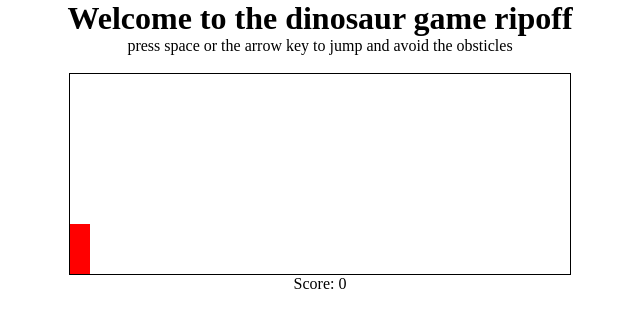
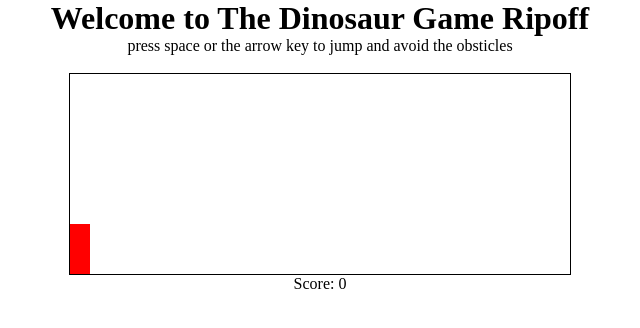
Before and after one commit to ScriptingNoob/dinosaur-game, a plain HTML site: page index.html in a window 1280 px wide. Shown: the whole page, without its empty margins (320-960 px from the left). Drawn offline with Linux system fonts and the light colour scheme.

Commit message:
added the minor things you wanted

```diff
--- a/index.html
+++ b/index.html
@@ -2,10 +2,10 @@
 <html lang="en" onclick="jump()">
 <head>
     <meta charset="UTF-8">
-    <title>Jump Game</title>
+    <title>Dinosaur Game</title>
     <link rel="stylesheet" href="style.css">
 </head>
-<h1>Welcome to the dinosaur game ripoff</h1>
+<h1>Welcome to The Dinosaur Game Ripoff</h1>
 <p>press space or the arrow key to jump and avoid the obsticles</p>
 <br>
 <body>
```
Also changed, not shown: style.css (line endings or trailing spaces).
